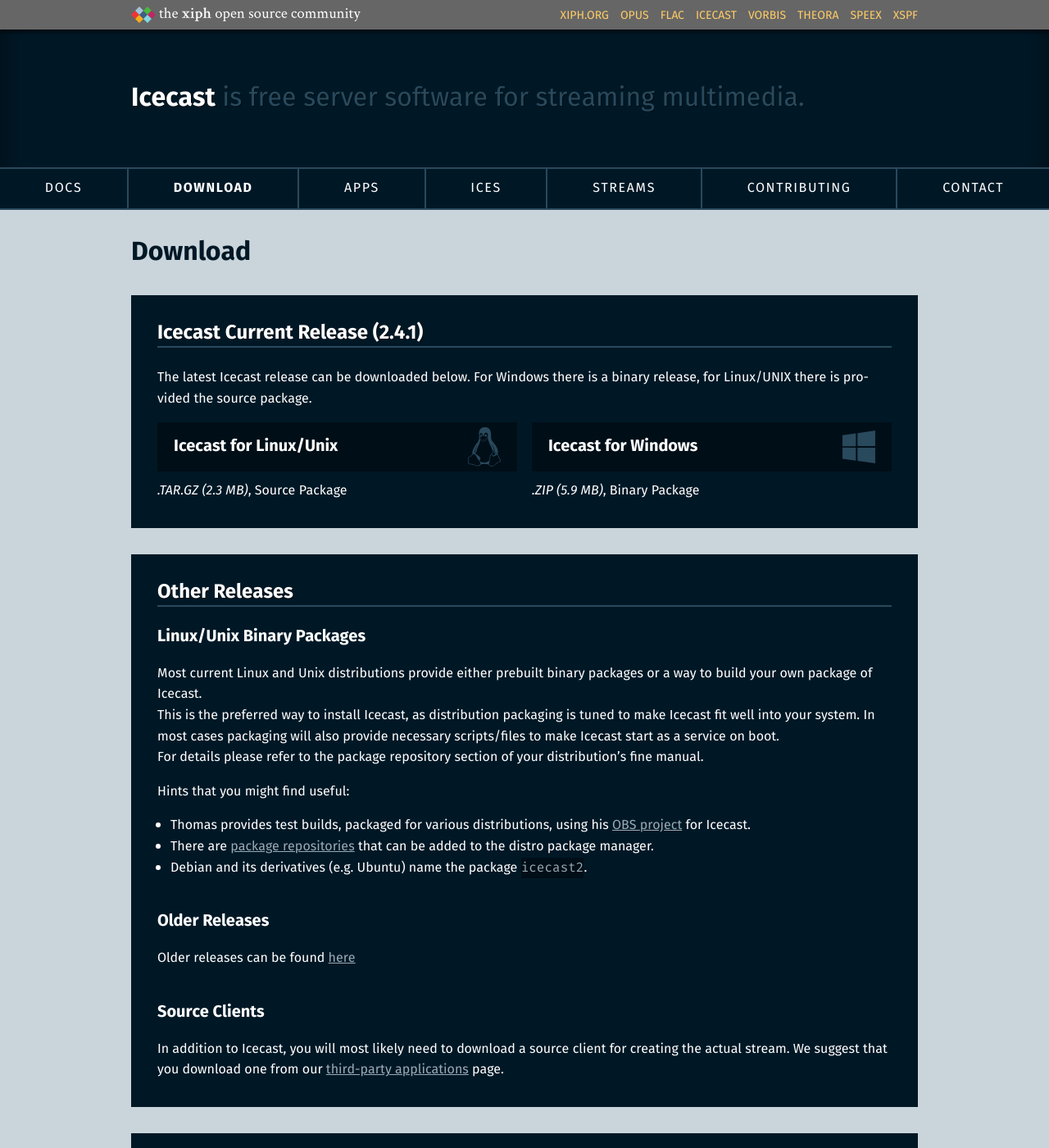
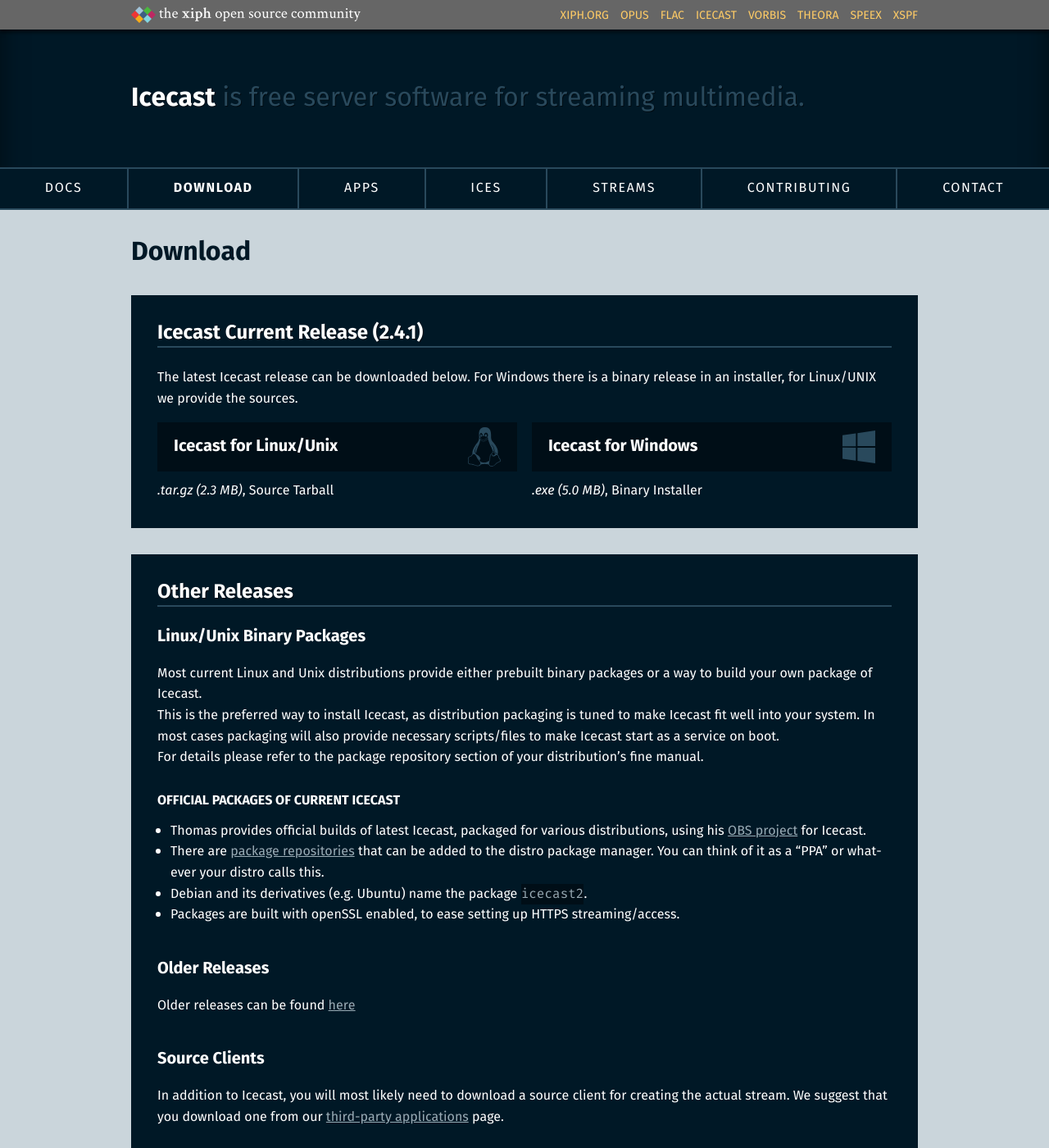
Before and after one commit to barionleg/Xipho, a Jekyll site: the page built from download.md, in a window 1280 px wide and 1400 px high. Shown: the whole window at 82% size. Built offline with Jekyll 4.4.1, drawn with Linux system fonts in a browser that asks for light colours.

Commit message:
Windows installer, reworded packaging, etc

```diff
--- a/download.md
+++ b/download.md
@@ -3,21 +3,21 @@ title: Download
 permalink: /download/
 download:
   linux:
-    format:      ".TAR.GZ"
+    format:      ".tar.gz"
     size:        "2.3 MB"
     url:         "http://downloads.xiph.org/releases/icecast/icecast-2.4.1.tar.gz"
-    description: "Source Package"
+    description: "Source Tarball"
   windows:
-    format:      ".ZIP"
-    size:        "5.9 MB"
-    url:         "http://downloads.xiph.org/releases/icecast/icecast_win32_2.4.1.zip"
-    description: "Binary Package"
+    format:      ".exe"
+    size:        "5.0 MB"
+    url:         "http://downloads.xiph.org/releases/icecast/icecast_win32_2.4.1.exe"
+    description: "Binary Installer"
 ---
 <div class="article" id="current-release" markdown="1">
 # Icecast Current Release (2.4.1)
 
-The latest Icecast release can be downloaded below. For Windows there is a binary release, for Linux/UNIX
-there is provided the source package.
+The latest Icecast release can be downloaded below. For Windows there is a binary release in an installer, for Linux/UNIX
+we provide the sources.
 
 {% include dl-buttons.html %}
 
@@ -31,14 +31,14 @@ Most current Linux and Unix distributions provide either prebuilt binary package
 This is the preferred way to install Icecast, as distribution packaging is tuned to make Icecast fit well into your system. In most cases packaging will also provide necessary scripts/files to make Icecast start as a service on boot.
 For details please refer to the package repository section of your distribution's fine manual.
 
+### Official packages of current Icecast
 
-Hints that you might find useful:
-
--   Thomas provides test builds, packaged for various distributions, using his
+-   Thomas provides official builds of latest Icecast, packaged for various distributions, using his
     [OBS project](https://build.opensuse.org/package/show/home:dm8tbr/icecast) for Icecast.
 -   There are [package repositories](http://download.opensuse.org/repositories/home:/dm8tbr/)
-    that can be added to the distro package manager.
+    that can be added to the distro package manager. You can think of it as a "PPA" or whatever your distro calls this.
 -   Debian and its derivatives (e.g. Ubuntu) name the package `icecast2`.
+-   Packages are built with openSSL enabled, to ease setting up HTTPS streaming/access.
 
 ## Older Releases
 Older releases can be found [here](http://downloads.xiph.org/releases/icecast/)
```
